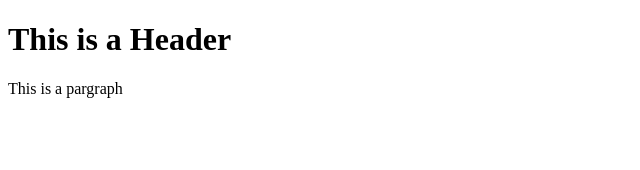
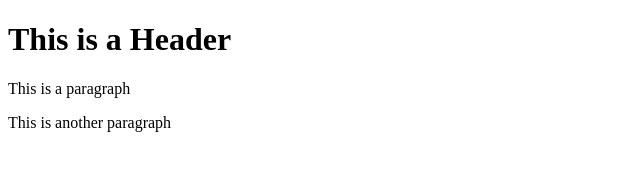
Before and after one commit to Reman4-0/git-test, a plain HTML site: page index.html in a window 1280 px wide. Shown: the whole page, without its empty margins (0-640 px from the left). Drawn offline with Linux system fonts and the light colour scheme.

Commit message:
Third commit

```diff
--- a/index.html
+++ b/index.html
@@ -2,6 +2,7 @@
 <html>
     <body>
         <h1>This is a Header</h1>
-        <p>This is a pargraph</p>
+        <p>This is a paragraph</p>
+        <p>This is another paragraph</p>
     </body>
 </html>
```
